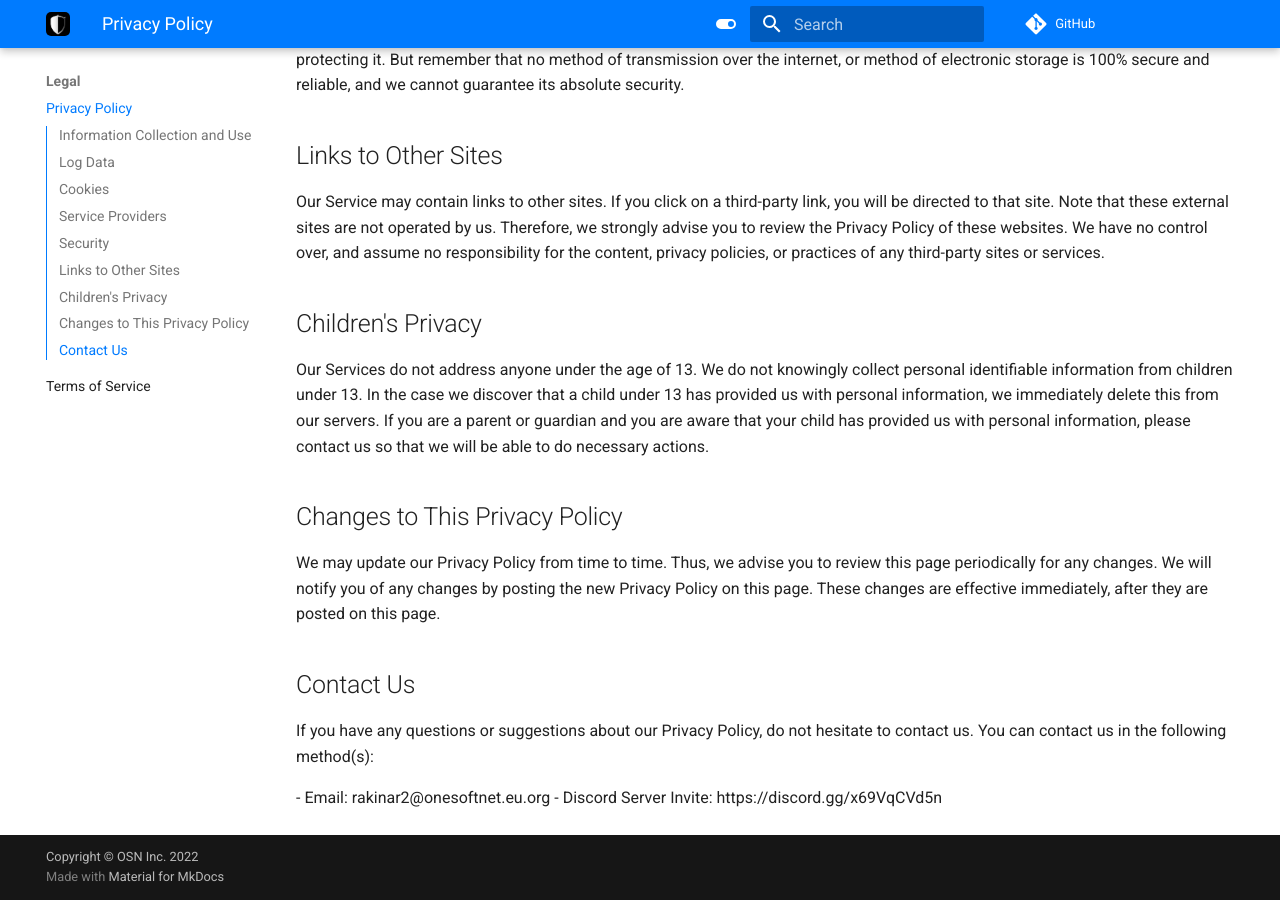
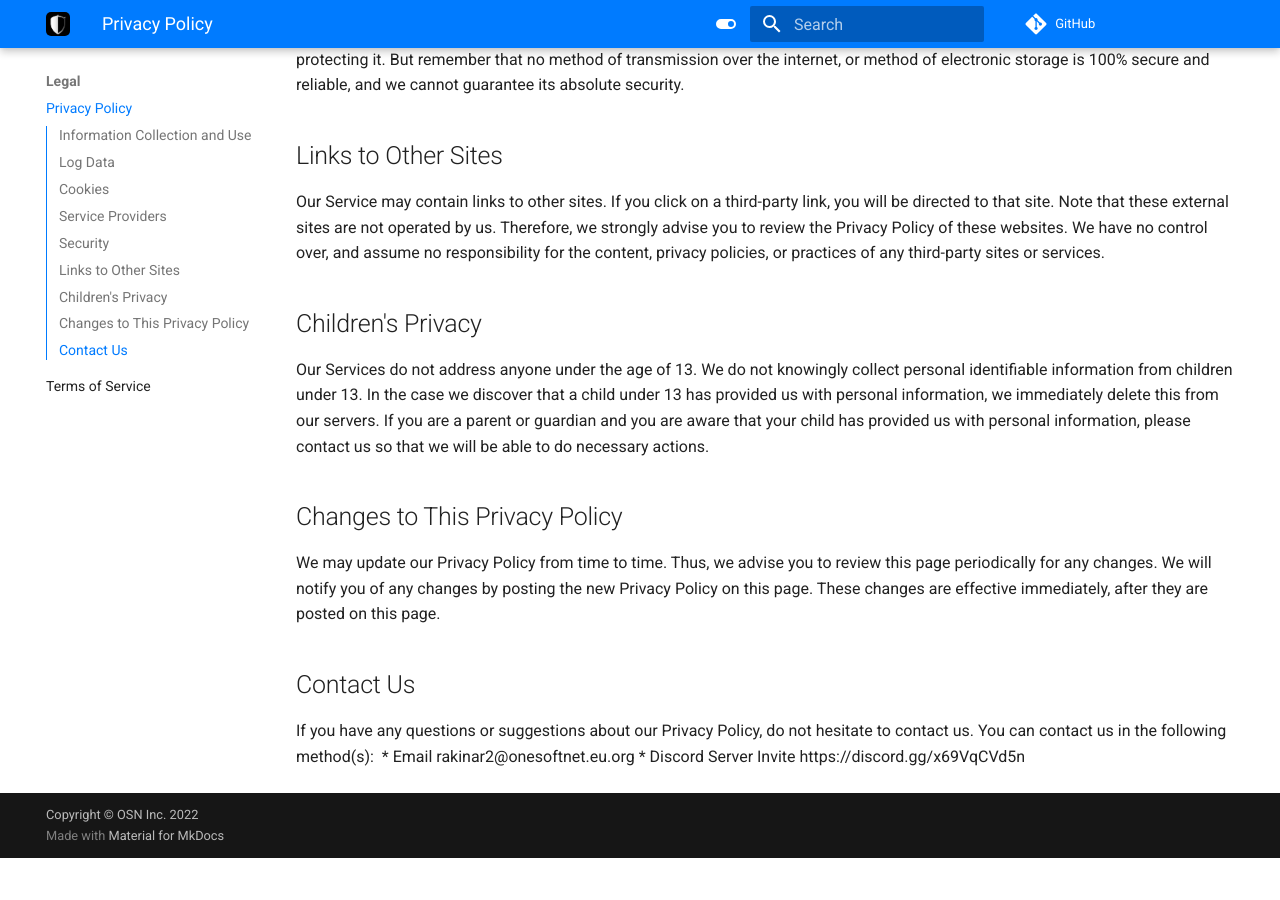
Before and after one commit to onesoft-sudo/sudobot, an MkDocs documentation site: the page built from docs/legal/privacy.md, in a window 1280 px wide and 900 px high, scrolled down 1698 px. Built offline with MkDocs 1.6.1 and Material for MkDocs 9.7.7, drawn with Linux system fonts in a browser that asks for light colours; comment, search, counter and statistics services are not loaded; the version menu is left out; after the commit the page ends 2556 px from its top, so only the background shows below that.

```diff
--- a/docs/legal/privacy.md
+++ b/docs/legal/privacy.md
@@ -61,6 +61,6 @@ We may update our Privacy Policy from time to time. Thus, we advise you to revie
 ## Contact Us
 
 If you have any questions or suggestions about our Privacy Policy, do not hesitate to contact us. You can contact us in the following method(s):
-
-‌- Email: rakinar2@onesoftnet.eu.org
-- Discord Server Invite: https://discord.gg/x69VqCVd5n
+‌
+* Email rakinar2@onesoftnet.eu.org
+* Discord Server Invite https://discord.gg/x69VqCVd5n
```
